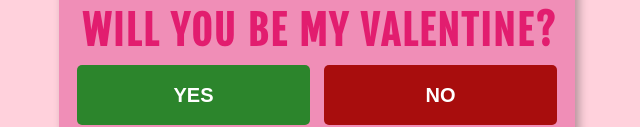
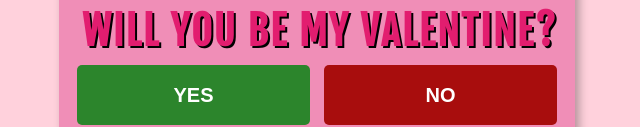
Before and after one commit to beansolo/valentines-2025, a plain HTML site: page index.html in a window 1280 px wide. Shown: the part 519-646 px from the top of the page, without its empty margins (323-963 px from the left). Drawn offline with Linux system fonts and the light colour scheme.

Commit message:
Update index.html

```diff
--- a/index.html
+++ b/index.html
@@ -66,6 +66,7 @@
 				font-size: 40px;
 				text-align: right;
 				letter-spacing: 2px;
+				text-shadow: 2px 2px #000000;
 			}
 			@font-face {
 				font-family: "Fjalla One";
```
